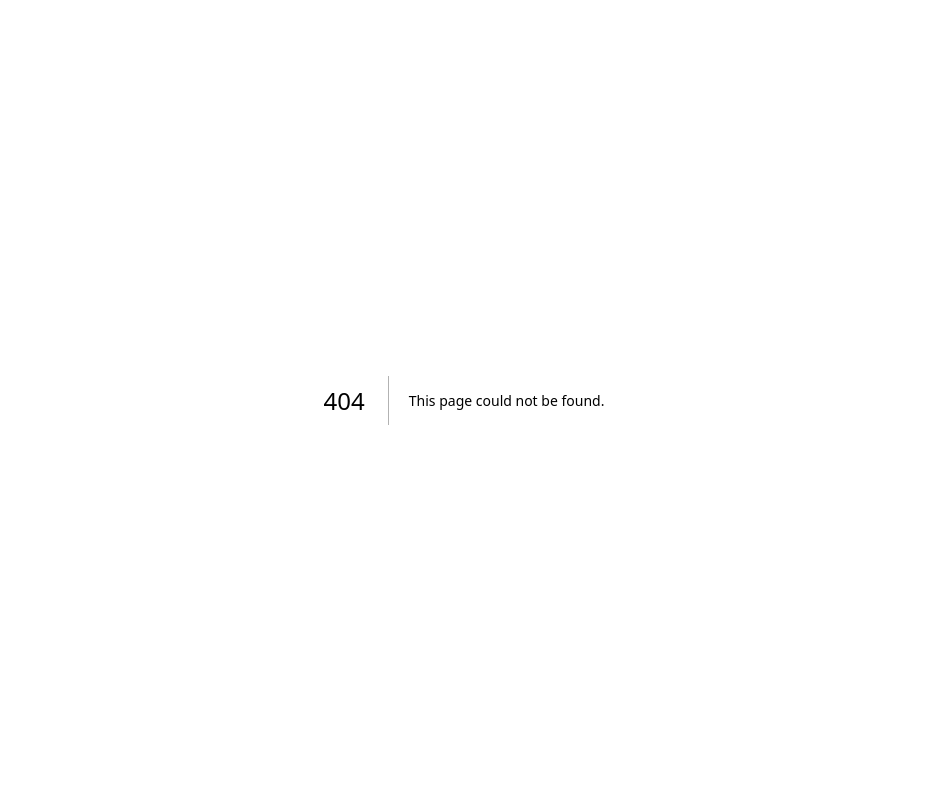
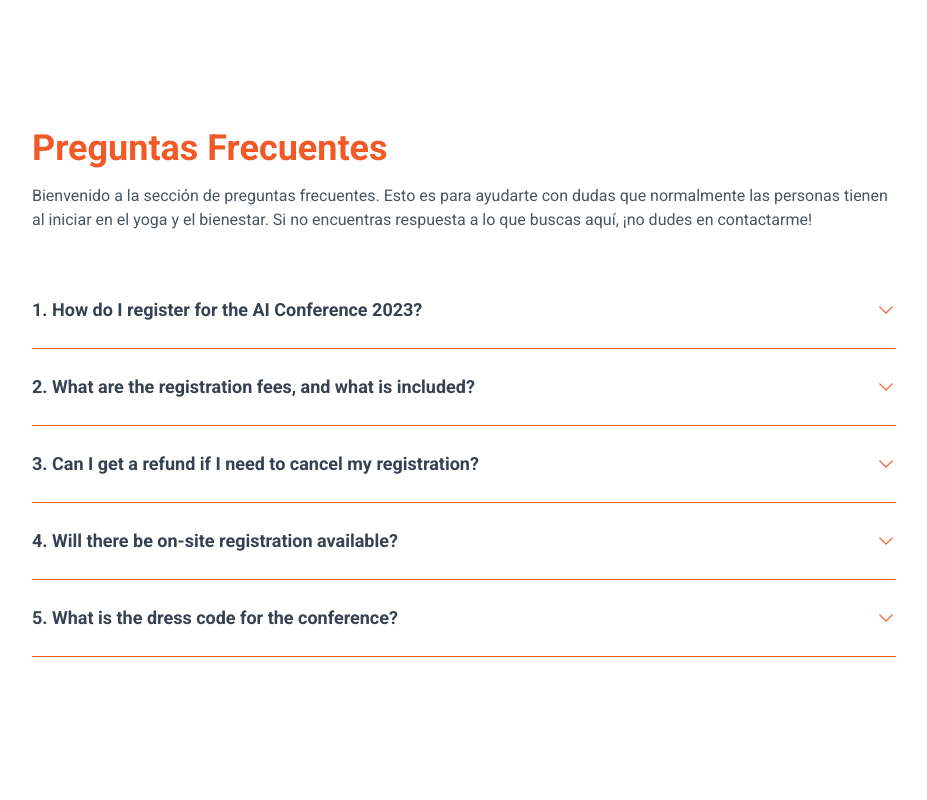
Before and after one commit to holasoymolly/lorenalachill, a Next.js app: page /preguntas-frecuentes in a window 1280 px wide. Before the commit this address had no page. Shown: the top 800 px of the page, without its empty margins (176-1103 px from the left). Built offline with nearby package versions, Linux system fonts and the light colour scheme.

Commit message:
Creé la página "Preguntas Frecuentes"

```diff
--- a/src/app/page.tsx
+++ b/src/app/page.tsx
@@ -1,21 +1,14 @@
-// components
-import { Footer } from "@/components";
-
 // sections
 import Hero from "./hero";
-import SponsoredBy from "./sponsored-by";
 import AboutEvent from "./about-event";
 import OurStats from "./our-stats";
-import Faq from "./faq";
 
 export default function Portfolio() {
   return (
     <>
       <Hero />
-      <SponsoredBy />
       <AboutEvent />
       <OurStats />
-      <Faq />
     </>
   );
 }
--- /dev/null
+++ b/src/app/preguntas-frecuentes/page.tsx
@@ -0,0 +1,101 @@
+"use client";
+
+import React from "react";
+import { Typography, Accordion, AccordionHeader, AccordionBody } from "@material-tailwind/react";
+import { ChevronDownIcon } from "@heroicons/react/24/outline";
+
+const FAQS = [
+  {
+    title: "1. How do I register for the AI Conference 2023?",
+    desc: "You can register for the AI Conference 2023 by visiting our registration page. Follow the simple steps to complete your registration and secure your spot at the conference.",
+  },
+  {
+    title: "2. What are the registration fees, and what is included?",
+    desc: "It really matters and then like it really doesn't matter...",
+  },
+  {
+    title: "3. Can I get a refund if I need to cancel my registration?",
+    desc: "The time is now for it to be okay to be great...",
+  },
+  {
+    title: "4. Will there be on-site registration available?",
+    desc: "I always felt like I could do anything...",
+  },
+  {
+    title: "5. What is the dress code for the conference?",
+    desc: "There's nothing I really wanted to do in life...",
+  },
+];
+
+export default function Faq() {
+  const [open, setOpen] = React.useState(0);
+  const handleOpen = (value: number) => setOpen(open === value ? 0 : value);
+
+  return (
+    <section className="py-16 px-8 lg:py-24">
+      <div className="container mx-auto lg:max-w-screen-lg lg:px-20">
+        <div className="mb-10">
+          <Typography
+            variant="h1"
+            color="blue-gray"
+            className="mb-4 text-4xl font-bold text-[#F15927] mt-8 text-left"
+            placeholder={undefined}
+            onPointerEnterCapture={undefined}
+            onPointerLeaveCapture={undefined}
+            >
+            Preguntas Frecuentes
+          </Typography>
+          <Typography
+            variant="lead"
+            className="mb-8 !text-gray-600 text-md text-left"
+            placeholder={undefined}
+            onPointerEnterCapture={undefined}
+            onPointerLeaveCapture={undefined}
+            >
+            Bienvenido a la sección de preguntas frecuentes. Esto es para ayudarte con dudas que normalmente las personas tienen al iniciar en el yoga y el bienestar. Si no encuentras respuesta a lo que buscas aquí, ¡no dudes en contactarme!
+          </Typography>
+        </div>
+
+        <div>
+          {FAQS.map(({ title, desc }, key) => (
+            <div key={key} className="border-b border-[#F15927] py-6">
+              <Accordion
+                open={open === key + 1}
+                onClick={() => handleOpen(key + 1)}
+                className="!shadow-none !border-none"
+                placeholder={undefined}
+                onPointerEnterCapture={undefined}
+                onPointerLeaveCapture={undefined}
+                >
+                <AccordionHeader
+                  className="flex justify-between items-center text-left text-lg font-semibold text-gray-700 !border-none"
+                  placeholder={undefined}
+                  onPointerEnterCapture={undefined}
+                  onPointerLeaveCapture={undefined}
+                  >
+                  <span className="flex-1">{title}</span>
+                  <ChevronDownIcon
+                    className={`h-5 w-5 text-[#F15927] transition-transform duration-300 ${
+                      open === key + 1 ? "rotate-180" : "rotate-0"
+                    }`}
+                  />
+                </AccordionHeader>
+                <AccordionBody>
+                  <Typography
+                    color="blue-gray"
+                    className="font-normal text-gray-600 mt-4"
+                    placeholder={undefined}
+                    onPointerEnterCapture={undefined}
+                    onPointerLeaveCapture={undefined}
+                    >
+                    {desc}
+                  </Typography>
+                </AccordionBody>
+              </Accordion>
+            </div>
+          ))}
+        </div>
+      </div>
+    </section>
+  );
+}
--- a/src/components/navbar.tsx
+++ b/src/components/navbar.tsx
@@ -46,7 +46,7 @@
 const NAV_MENU = [
   { name: "Sobre mí", href: "/sobremi" },
   { name: "Calendario", href: "https://www.google.com/calendar", external: true },
-  { name: "Preguntas Frecuentes", href: "/preguntasfrecuentes" },
+  { name: "Preguntas Frecuentes", href: "/preguntas-frecuentes" },
   { name: "Contacto", href: "/contacto" },
 ];
 
```
